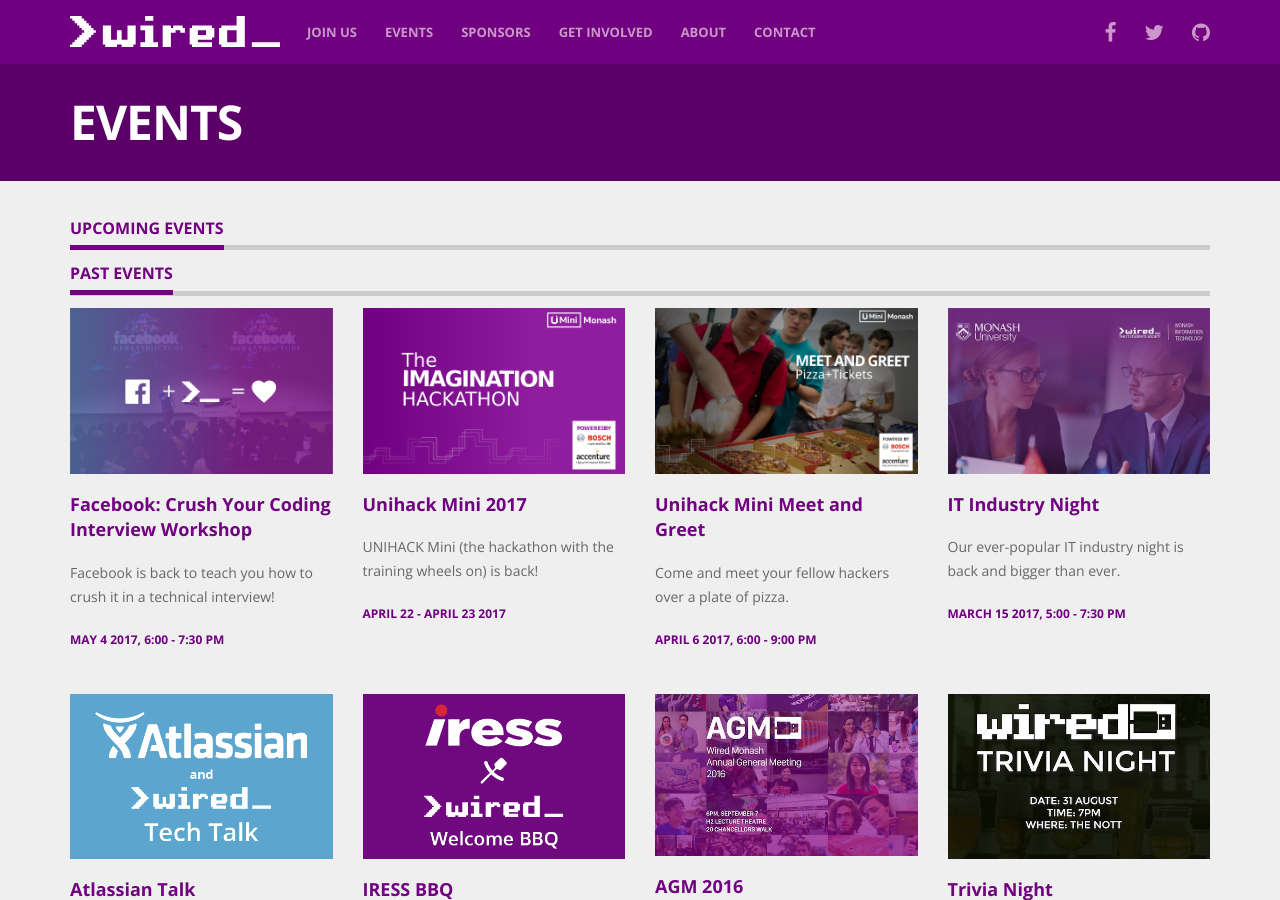
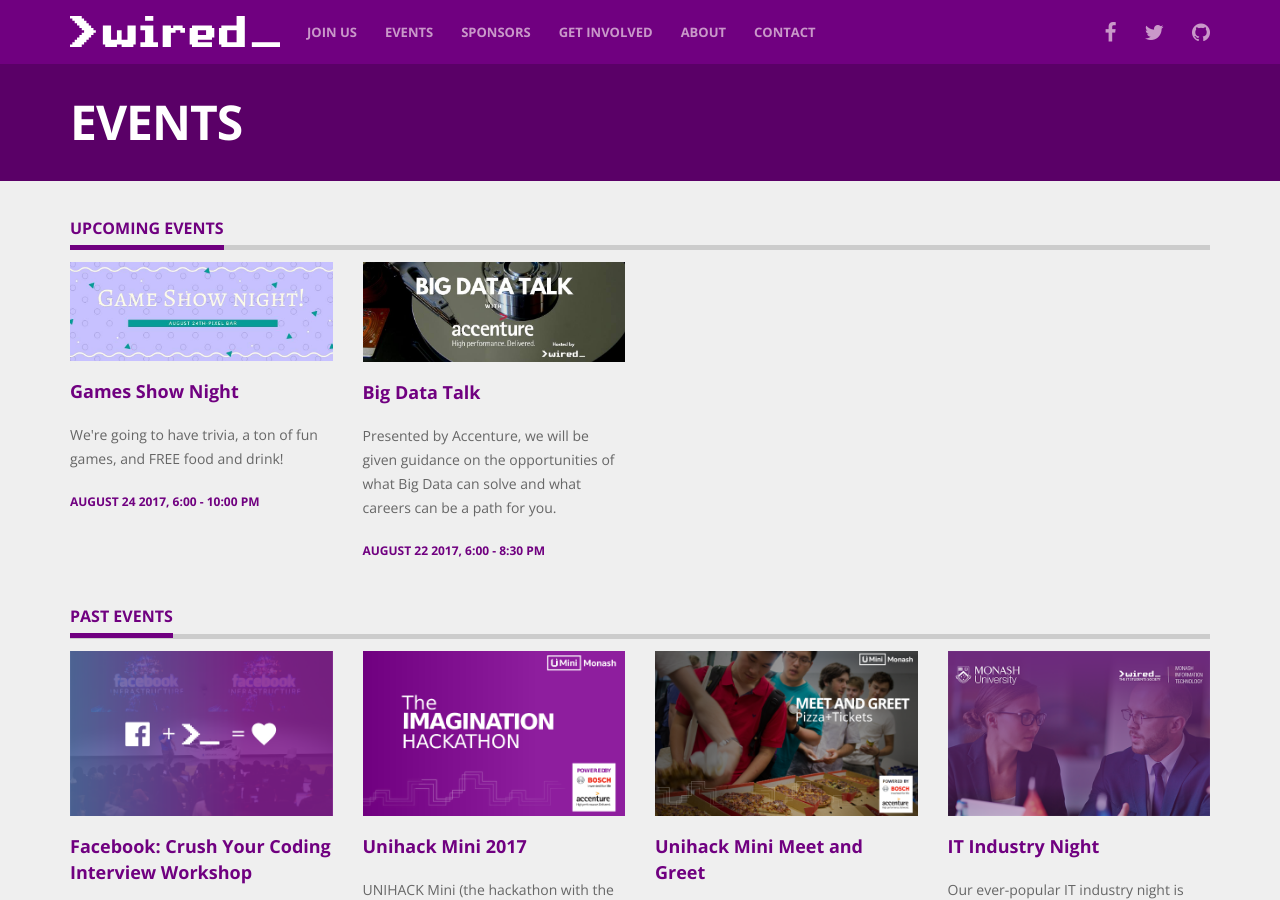
Before and after one commit to wiredmonash/wiredmonash.github.io, a Jekyll site: the page built from events.html, in a window 1280 px wide and 900 px high. Built offline with Jekyll 4.4.1, drawn with Linux system fonts in a browser that asks for light colours; nearby versions of some CDN libraries.

Commit message:
add events

```diff
--- a/_data/events.yml
+++ b/_data/events.yml
@@ -1,3 +1,17 @@
+- name: "Games Show Night"
+  description: We're going to have trivia, a ton of fun games, and FREE food and drink!
+  url: https://www.facebook.com/events/1737276409899355/
+  img: /assets/img/promo/games-night.jpg
+  date_start: 2017-08-24 18:00:00
+  date_end: 2017-08-24 22:00:00
+
+- name: "Big Data Talk"
+  description: Presented by Accenture, we will be given guidance on the opportunities of what Big Data can solve and what careers can be a path for you.
+  url: https://www.facebook.com/events/2005471762811907/
+  img: /assets/img/promo/big-data-2017.jpg
+  date_start: 2017-08-22 18:00:00
+  date_end: 2017-05-04 20:30:00
+
 - name: "Facebook: Crush Your Coding Interview Workshop"
   description: Facebook is back to teach you how to crush it in a technical interview!
   url: https://www.facebook.com/events/410542442658741/
```
Also changed, not shown: assets/img/promo/big-data-2017.jpg (added), assets/img/promo/games-night.jpg (added).
